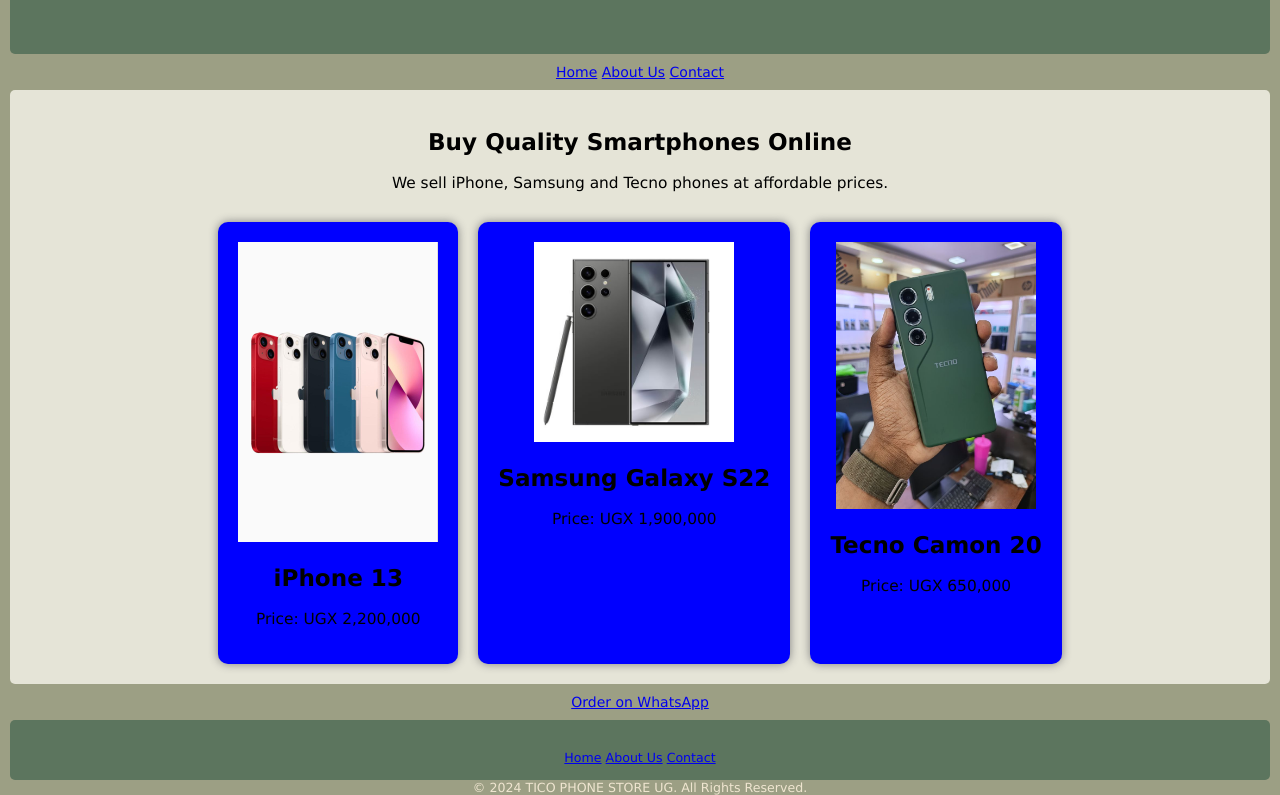
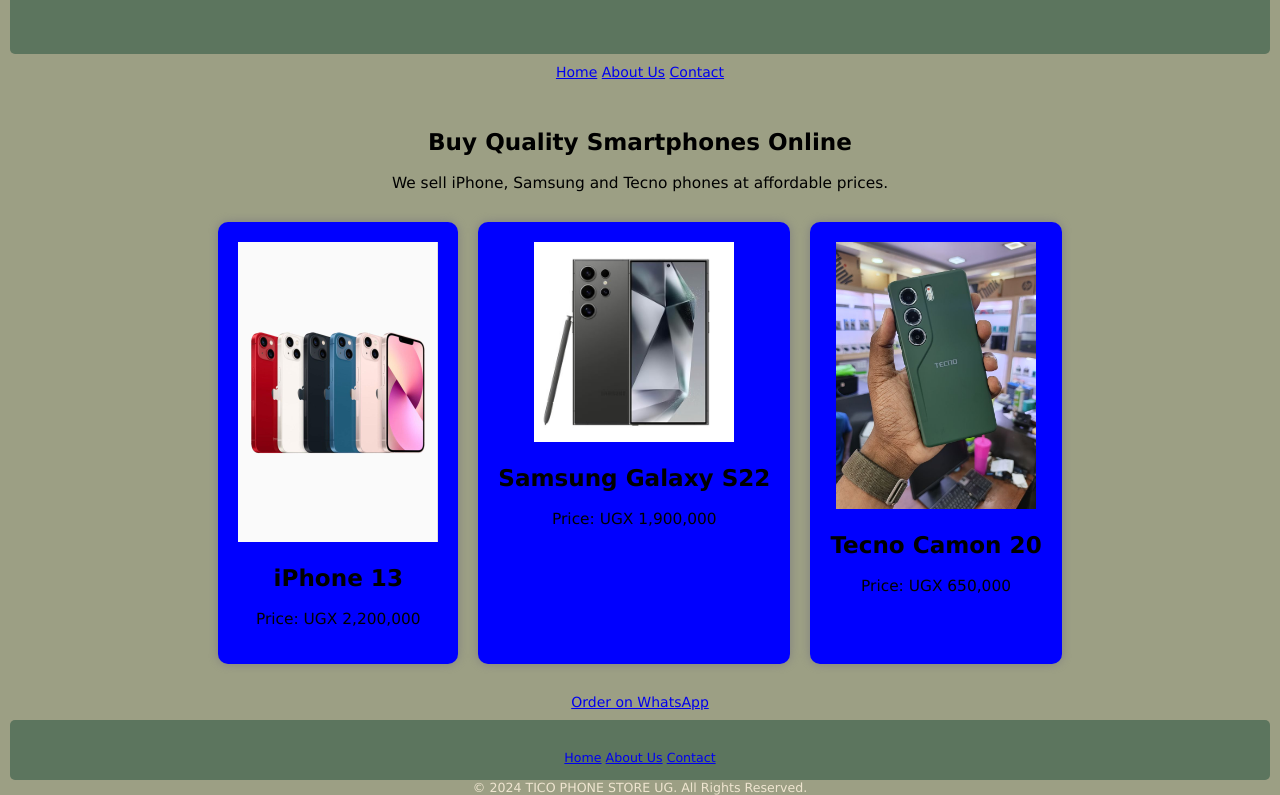
Before and after one commit to walakiranicholas/TICO-PHONE-STORE-UG, a plain HTML site: page index.html in a window 1280 px wide. Shown: the part 55-850 px from the top of the page. Drawn offline with Linux system fonts and the light colour scheme.

Commit message:
Update style.css

```diff
--- a/style.css
+++ b/style.css
@@ -34,7 +34,7 @@
 }
 
 .main {
-background-color: #e5e4d7;
+background-color: #RED;
 
 margin-left: 10px;
 margin-right: 10px;
```
